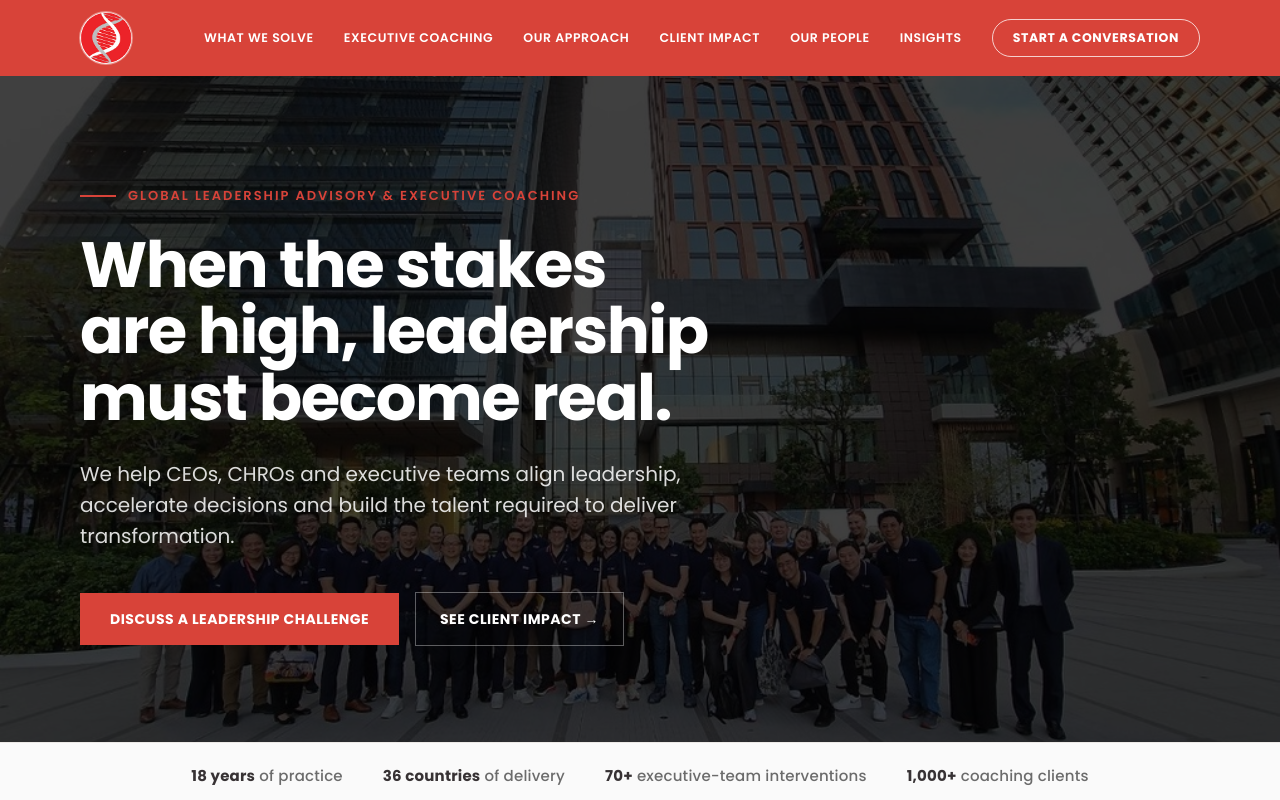
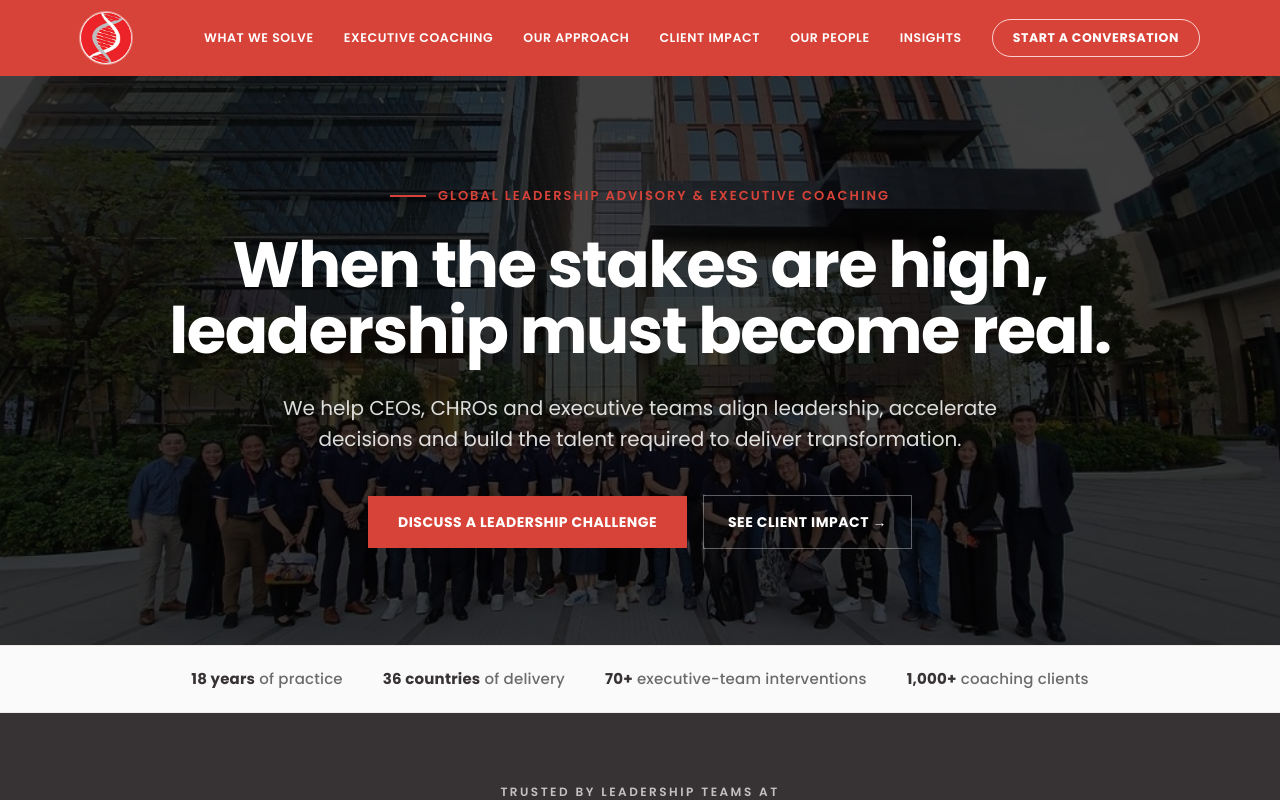
Before and after one commit to Dev-em-Dobro/consulting-dna-corporate, a Next.js app: page /v1 in a window 1280 px wide. Shown: the top 800 px of the page. Built offline with nearby package versions, Linux system fonts and the light colour scheme.

Commit message:
v1 hero: center content and widen container

```diff
--- a/components/HeroV1.tsx
+++ b/components/HeroV1.tsx
@@ -70,8 +70,8 @@ export default function HeroV1() {
       </div>
 
       <div className="relative z-10 mx-auto max-w-[1200px] px-6 pb-24 pt-[110px] md:px-10">
-        <div className="max-w-[880px]">
-          <div className="mb-[26px] flex items-center gap-3">
+        <div className="mx-auto max-w-[1000px] text-center">
+          <div className="mb-[26px] flex items-center justify-center gap-3">
             <span className="h-bar inline-block h-0.5 w-9 bg-brand" />
             <span className="h-eyebrow text-[13px] font-semibold uppercase tracking-[2px] text-brand">
               Global leadership advisory &amp; executive coaching
@@ -80,11 +80,11 @@ export default function HeroV1() {
           <h1 className="h-title mb-7 text-[38px] sm:text-[48px] md:text-[64px] font-bold leading-[1.04] tracking-[-1.5px] text-white [text-wrap:balance]">
             When the stakes are high, leadership must become&nbsp;real.
           </h1>
-          <p className="h-sub mb-10 max-w-[640px] text-xl font-normal leading-[1.55] text-white/85">
+          <p className="h-sub mx-auto mb-10 max-w-[720px] text-xl font-normal leading-[1.55] text-white/85">
             We help CEOs, CHROs and executive teams align leadership, accelerate
             decisions and build the talent required to deliver transformation.
           </p>
-          <div className="flex flex-wrap items-center gap-4">
+          <div className="flex flex-wrap items-center justify-center gap-4">
             <a
               href="#contact"
               className="h-cta bg-brand px-[30px] py-4 text-sm font-bold uppercase tracking-[0.5px] text-white transition-colors hover:bg-brand-dark"
```
